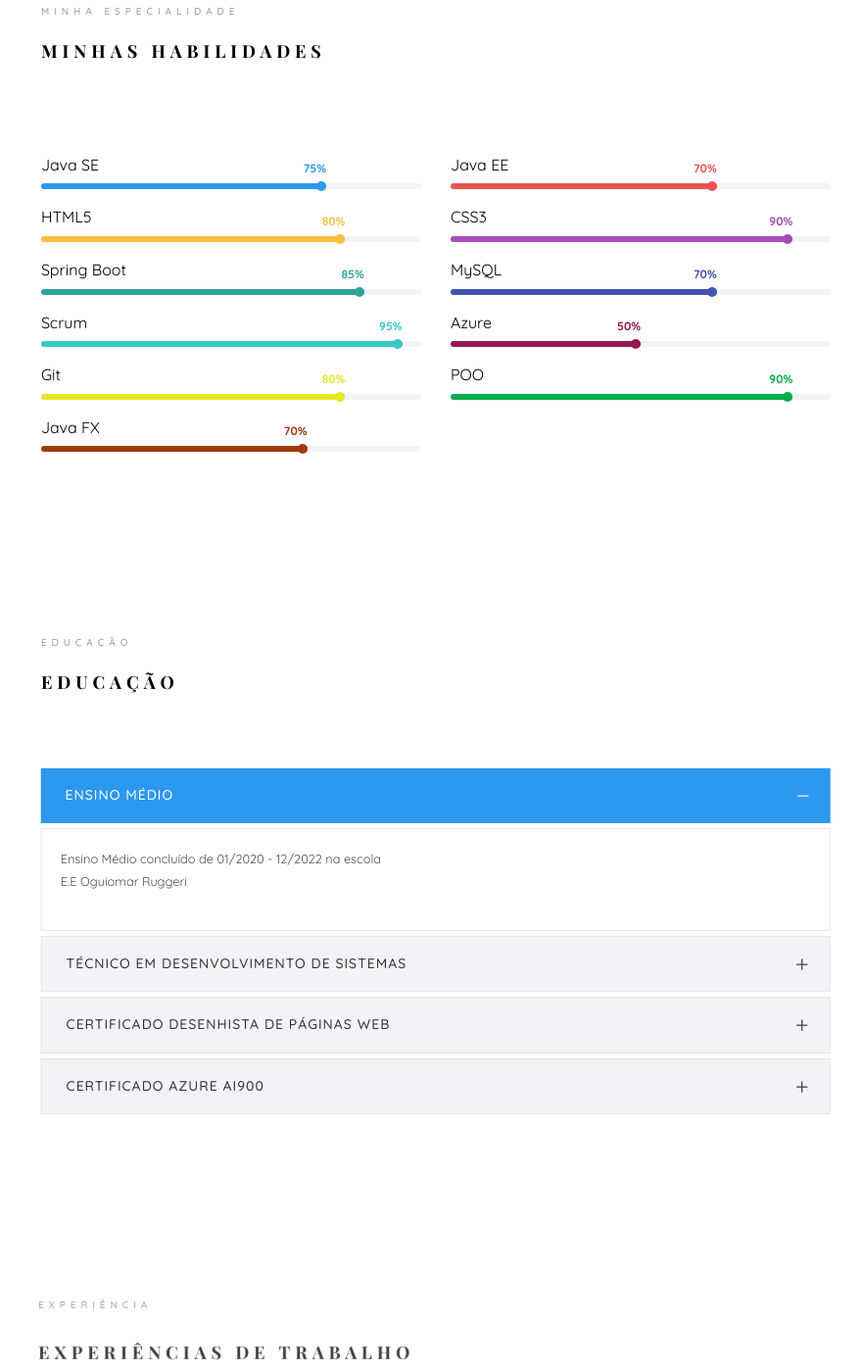
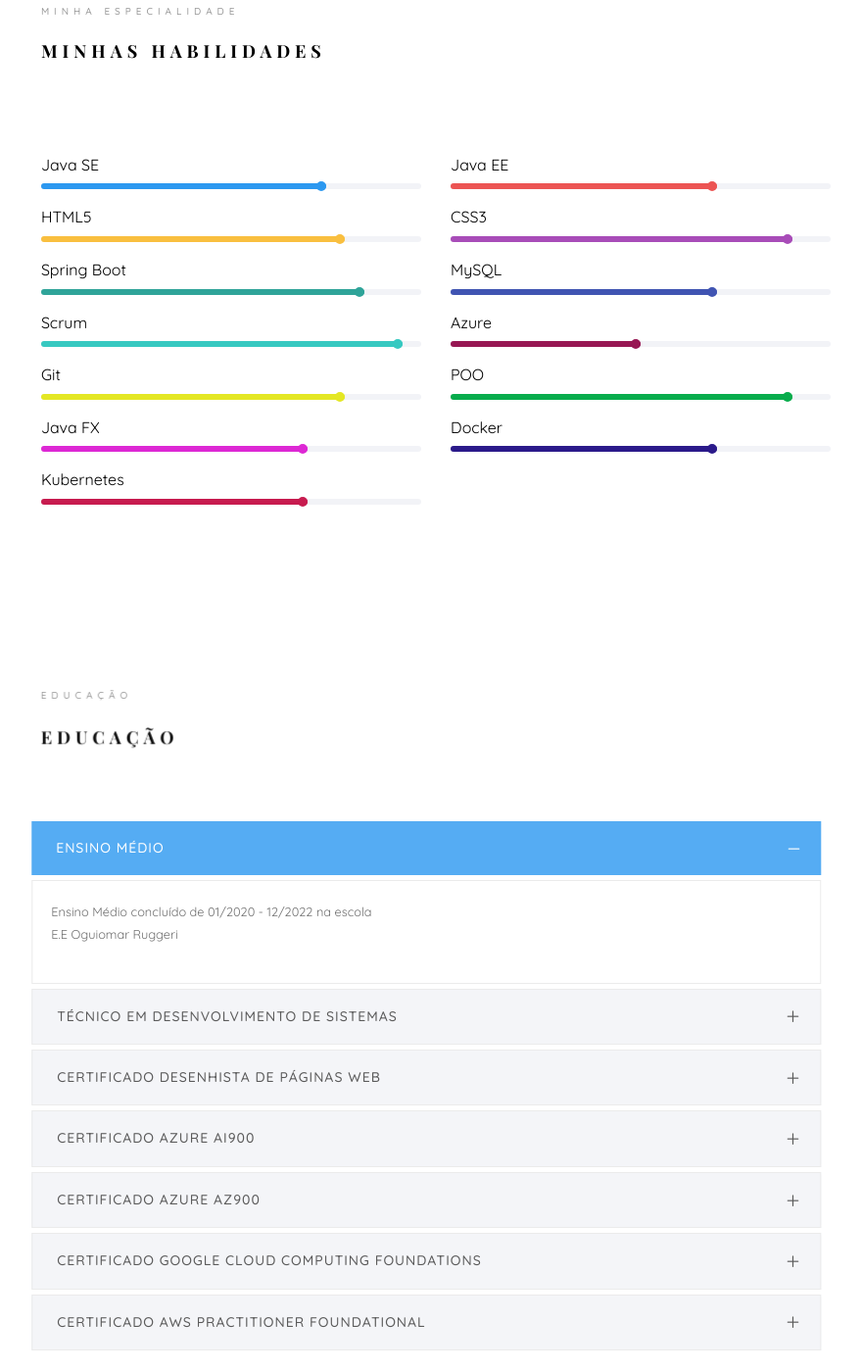
Before and after one commit to BrunoViniciuszk/Portfolio-Bruno, a plain HTML site: page index.html in a window 1280 px wide. Shown: the part 1869-3268 px from the top of the page at 98% size, without its empty margins (345-1224 px from the left). Drawn offline with nearby package versions, Linux system fonts and the light colour scheme; files whose address does not match are found by name; a web font is replaced by a local one.

Commit message:
second commit

```diff
--- a/css/style.css
+++ b/css/style.css
@@ -286,10 +286,13 @@
   padding: 4px;
 }
 
- #colorlib-aside .colorlib-footer ul li a:hover, #colorlib-aside .colorlib-footer ul li a:active, #colorlib-aside .colorlib-footer ul li a:focus {
-            text-decoration: none;
-            outline: none;
-            color: #2c98f0; }
+#colorlib-aside .colorlib-footer ul li a:hover,
+#colorlib-aside .colorlib-footer ul li a:active,
+#colorlib-aside .colorlib-footer ul li a:focus {
+  text-decoration: none;
+  outline: none;
+  color: #2c98f0;
+}
 
 .container-wrap {
   max-width: 1170px;
@@ -384,6 +387,7 @@
   min-height: 500px;
   z-index: 9;
 }
+
 /*
 #colorlib-hero .flexslider .slider-text>.slider-text-inner {
   display: table-cell;
@@ -1216,15 +1220,39 @@
 }
 
 .progress-bar.color-11 {
-  background: #a3390f;
+  background: #dd28d4;
 }
 
 .progress-bar.color-11:after {
-  background: #a3390f;
-}
-
-.progress-bar.color-11 span {
-  color: #a3390f;
+  background: #dd28d4;
+}
+
+#dd28d4 .progress-bar.color-11 span {
+  color: #dd28d4;
+}
+
+.progress-bar.color-12 {
+  background: #2b1a8a;
+}
+
+.progress-bar.color-12:after {
+  background: #2b1a8a;
+}
+
+.progress-bar.color-12 span {
+  color: #2b1a8a;
+}
+
+.progress-bar.color-13 {
+  background: #c71b4f;
+}
+
+.progress-bar.color-13:after {
+  background: #c71b4f;
+}
+
+.progress-bar.color-13 span {
+  color: #c71b4f;
 }
 
 
--- a/index.html
+++ b/index.html
@@ -354,7 +354,7 @@
 									<div class="progress">
 										<div class="progress-bar color-1" role="progressbar" aria-valuenow="75"
 											aria-valuemin="0" aria-valuemax="100" style="width:75%">
-											<span>75%</span>
+
 										</div>
 									</div>
 								</div>
@@ -365,7 +365,7 @@
 									<div class="progress">
 										<div class="progress-bar color-2" role="progressbar" aria-valuenow="70"
 											aria-valuemin="0" aria-valuemax="100" style="width:70%">
-											<span>70%</span>
+
 										</div>
 									</div>
 								</div>
@@ -376,7 +376,7 @@
 									<div class="progress">
 										<div class="progress-bar color-3" role="progressbar" aria-valuenow="80"
 											aria-valuemin="0" aria-valuemax="100" style="width:80%">
-											<span>80%</span>
+
 										</div>
 									</div>
 								</div>
@@ -387,7 +387,7 @@
 									<div class="progress">
 										<div class="progress-bar color-4" role="progressbar" aria-valuenow="90"
 											aria-valuemin="0" aria-valuemax="100" style="width:90%">
-											<span>90%</span>
+
 										</div>
 									</div>
 								</div>
@@ -398,7 +398,7 @@
 									<div class="progress">
 										<div class="progress-bar color-5" role="progressbar" aria-valuenow="85"
 											aria-valuemin="0" aria-valuemax="100" style="width:85%">
-											<span>85%</span>
+
 										</div>
 									</div>
 								</div>
@@ -409,7 +409,7 @@
 									<div class="progress">
 										<div class="progress-bar color-6" role="progressbar" aria-valuenow="70"
 											aria-valuemin="0" aria-valuemax="100" style="width:70%">
-											<span>70%</span>
+
 										</div>
 									</div>
 								</div>
@@ -420,7 +420,7 @@
 									<div class="progress">
 										<div class="progress-bar color-7" role="progressbar" aria-valuenow="95"
 											aria-valuemin="0" aria-valuemax="100" style="width:95%">
-											<span>95%</span>
+
 										</div>
 									</div>
 								</div>
@@ -431,7 +431,7 @@
 									<div class="progress">
 										<div class="progress-bar color-8" role="progressbar" aria-valuenow="50"
 											aria-valuemin="0" aria-valuemax="100" style="width:50%">
-											<span>50%</span>
+
 										</div>
 									</div>
 								</div>
@@ -442,7 +442,7 @@
 									<div class="progress">
 										<div class="progress-bar color-9" role="progressbar" aria-valuenow="80"
 											aria-valuemin="0" aria-valuemax="100" style="width:80%">
-											<span>80%</span>
+
 										</div>
 									</div>
 								</div>
@@ -453,7 +453,7 @@
 									<div class="progress">
 										<div class="progress-bar color-10" role="progressbar" aria-valuenow="90"
 											aria-valuemin="0" aria-valuemax="100" style="width:90%">
-											<span>90%</span>
+
 										</div>
 									</div>
 								</div>
@@ -464,7 +464,29 @@
 									<div class="progress">
 										<div class="progress-bar color-11" role="progressbar" aria-valuenow="70"
 											aria-valuemin="0" aria-valuemax="100" style="width:70%">
-											<span>70%</span>
+
+										</div>
+									</div>
+								</div>
+							</div>
+							<div class="col-md-6 animate-box" data-animate-effect="fadeInLeft">
+								<div class="progress-wrap">
+									<h3>Docker</h3>
+									<div class="progress">
+										<div class="progress-bar color-12" role="progressbar" aria-valuenow="70"
+											aria-valuemin="0" aria-valuemax="100" style="width:70%">
+
+										</div>
+									</div>
+								</div>
+							</div>
+							<div class="col-md-6 animate-box" data-animate-effect="fadeInLeft">
+								<div class="progress-wrap">
+									<h3>Kubernetes</h3>
+									<div class="progress">
+										<div class="progress-bar color-13" role="progressbar" aria-valuenow="70"
+											aria-valuemin="0" aria-valuemax="100" style="width:70%">
+
 										</div>
 									</div>
 								</div>
@@ -565,6 +587,68 @@
 													<p>Curso de Inteligência Artificial na instituição
 														<strong>SENAI</strong> e certificado emitido pela
 														<strong>Microsoft</strong> concluído em 7/2022
+													</p>
+												</div>
+											</div>
+										</div>
+
+										<div class="panel panel-default">
+											<div class="panel-heading" role="tab" id="headingFive">
+												<h4 class="panel-title">
+													<a class="collapsed" data-toggle="collapse" data-parent="#accordion"
+														href="#collapseFive" aria-expanded="false"
+														aria-controls="collapseFive">Certificado AZURE AZ900
+													</a>
+												</h4>
+											</div>
+											<div id="collapseFive" class="panel-collapse collapse" role="tabpanel"
+												aria-labelledby="headingFive">
+												<div class="panel-body">
+													<p>Curso de implantação de serviços em nuvem na instituição
+														<strong>SENAI</strong> <!-- e certificado emitido pela
+														<strong>Microsoft</strong> -->concluído em 3/2023
+													</p>
+												</div>
+											</div>
+										</div>
+
+										<div class="panel panel-default">
+											<div class="panel-heading" role="tab" id="headingSix">
+												<h4 class="panel-title">
+													<a class="collapsed" data-toggle="collapse" data-parent="#accordion"
+														href="#collapseSix" aria-expanded="false"
+														aria-controls="collapseSix">Certificado Google Cloud Computing
+														Foundations
+													</a>
+												</h4>
+											</div>
+											<div id="collapseSix" class="panel-collapse collapse" role="tabpanel"
+												aria-labelledby="headingSix">
+												<div class="panel-body">
+													<p>Curso de fundamentos de computação em nuvem na instituição
+														<strong>SENAI</strong> e certificado emitido pela
+														<strong>Google</strong> concluído em 2/2023
+													</p>
+												</div>
+											</div>
+										</div>
+
+										<div class="panel panel-default">
+											<div class="panel-heading" role="tab" id="headingSeven">
+												<h4 class="panel-title">
+													<a class="collapsed" data-toggle="collapse" data-parent="#accordion"
+														href="#collapseSeven" aria-expanded="false"
+														aria-controls="collapseSeven">Certificado AWS Practitioner
+														Foundational
+													</a>
+												</h4>
+											</div>
+											<div id="collapseSeven" class="panel-collapse collapse" role="tabpanel"
+												aria-labelledby="headingSeven">
+												<div class="panel-body">
+													<p>Curso de práticas fundamentais em nuvem na instituição
+														<strong>SENAI</strong> <!-- e certificado emitido pela
+														<strong>Microsoft</strong>  -->concluído em 3/2023
 													</p>
 												</div>
 											</div>
```
Also changed, not shown: 1 other file.
